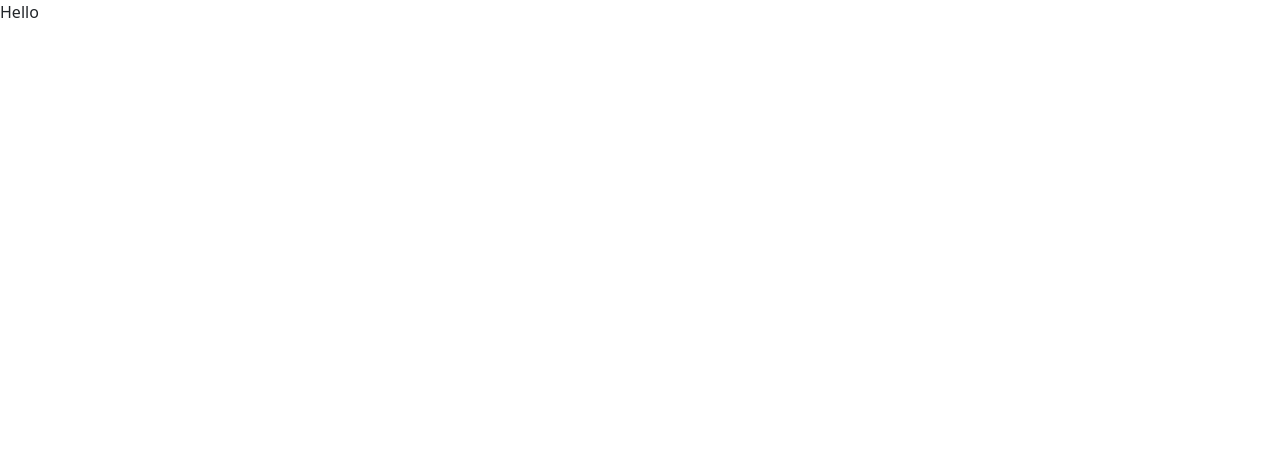
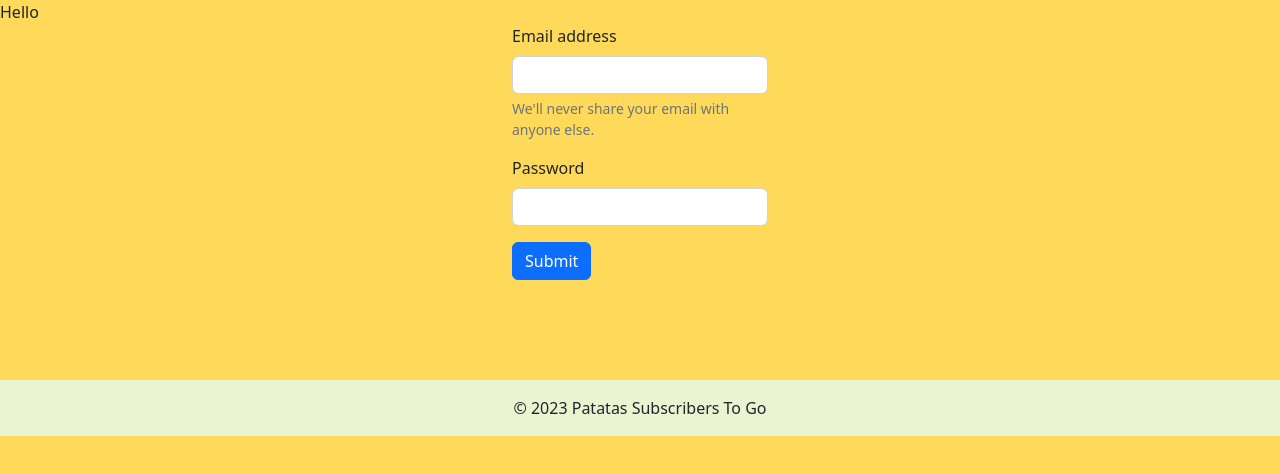
Before and after one commit to angie1-23/Patatas-Subscribers-ToGo, an Angular app in the folder angular-patatas/: page / in a window 1280 px wide. Shown: the top 474 px of the page. Built offline with nearby package versions, Linux system fonts and the light colour scheme.

Commit message:
form login

```diff
--- a/angular-patatas/src/app/app-routing.module.ts
+++ b/angular-patatas/src/app/app-routing.module.ts
@@ -1,7 +1,11 @@
 import { NgModule } from '@angular/core';
 import { RouterModule, Routes } from '@angular/router';
+import { LoginComponent } from './login/login.component';
 
-const routes: Routes = [];
+const routes: Routes = [
+
+  { path: '', component: LoginComponent },
+];
 
 @NgModule({
   imports: [RouterModule.forRoot(routes)],
--- a/angular-patatas/src/app/app.component.css
+++ b/angular-patatas/src/app/app.component.css
@@ -0,0 +1,3 @@
+footer{
+    margin-top: 100px;
+}
--- a/angular-patatas/src/app/app.component.html
+++ b/angular-patatas/src/app/app.component.html
@@ -1,2 +1,11 @@
 <div> Hello   </div>
+
 <router-outlet></router-outlet>
+
+<footer class="bg-light text-center text-lg-start">
+  <!-- Copyright -->
+  <div class="text-center p-3" style="background-color: rgba(177, 223, 50, 0.2);">
+    © 2023 Patatas Subscribers To Go
+    </div>
+  <!-- Copyright -->
+</footer>
--- /dev/null
+++ b/angular-patatas/src/app/login/login.component.css
@@ -0,0 +1,3 @@
+.formMajor{
+    margin: 0 40% 0 40%;
+}
--- /dev/null
+++ b/angular-patatas/src/app/login/login.component.html
@@ -0,0 +1,16 @@
+
+<div class="formMajor">
+  <form [formGroup]="formLogin" (submit)="send()">
+    <div class="mb-3">
+      <label for="exampleInputEmail1" class="form-label">Email address</label>
+      <input type="email" class="form-control" id="exampleInputEmail1" aria-describedby="emailHelp" formControlName="email">
+      <div id="emailHelp" class="form-text">We'll never share your email with anyone else.</div>
+    </div>
+    <div class="mb-3">
+      <label for="exampleInputPassword1" class="form-label">Password</label>
+      <input type="password" class="form-control" id="exampleInputPassword1" formControlName="password">
+    </div>
+
+    <button type="submit" class="btn btn-primary">Submit</button>
+  </form>
+</div>
--- /dev/null
+++ b/angular-patatas/src/app/login/login.component.ts
@@ -0,0 +1,30 @@
+import { Component, OnInit } from '@angular/core';
+import { FormBuilder, FormGroup, Validators } from '@angular/forms';
+
+@Component({
+  selector: 'app-login',
+  templateUrl: './login.component.html',
+  styleUrls: ['./login.component.css']
+})
+export class LoginComponent implements OnInit {
+
+  public formLogin!:FormGroup;
+
+  constructor(
+    private formBuilder: FormBuilder
+  ) {}
+
+  ngOnInit(): void {
+    this.formLogin=this.formBuilder.group({
+      email:['',[Validators.required,Validators.email]],
+      password:['',[Validators.required,Validators.minLength(6)]]
+    })
+  }
+
+  send(){
+    console.log(this.formLogin.value)
+  }
+
+
+
+}
--- a/angular-patatas/src/styles.css
+++ b/angular-patatas/src/styles.css
@@ -1 +1,5 @@
 /* You can add global styles to this file, and also import other style files */
+
+body{
+    background-color: #FFD95A;
+}
```
Also changed, not shown: angular-patatas/src/app/app.module.ts (+6 -2 lines), 1 other file (tests, documents, lock files or other folders).
